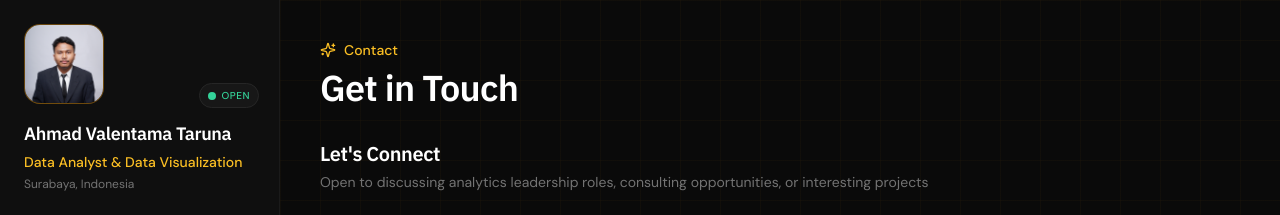
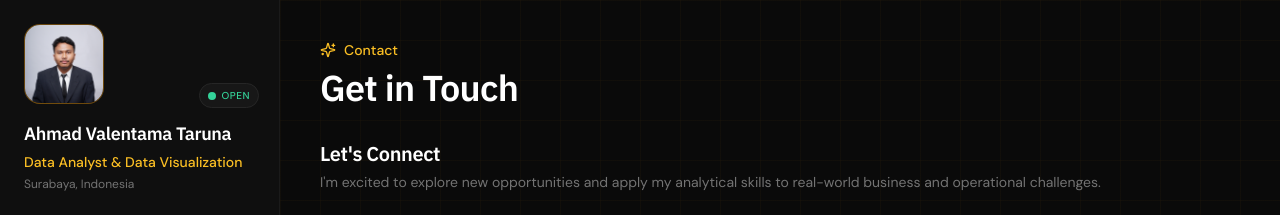
Before and after one commit to Lenv9000/Portofolio-Lenv, a Next.js app: page / in a window 1280 px wide. Both pictures are taken after a click on the button "Contact". Shown: the top 215 px of the page. Built offline with nearby package versions, Linux system fonts and the light colour scheme; a web font is replaced by a local one.

Commit message:
Update ContactSection.tsx

```diff
--- a/components/ContactSection.tsx
+++ b/components/ContactSection.tsx
@@ -30,7 +30,7 @@ export default function ContactSection() {
       <div>
         <h2 className="heading text-xl text-white mb-1">Let&apos;s Connect</h2>
         <p className="text-sm text-neutral-500">
-          Open to discussing analytics leadership roles, consulting opportunities, or interesting projects
+          I'm excited to explore new opportunities and apply my analytical skills to real-world business and operational challenges.
         </p>
       </div>
 
```
